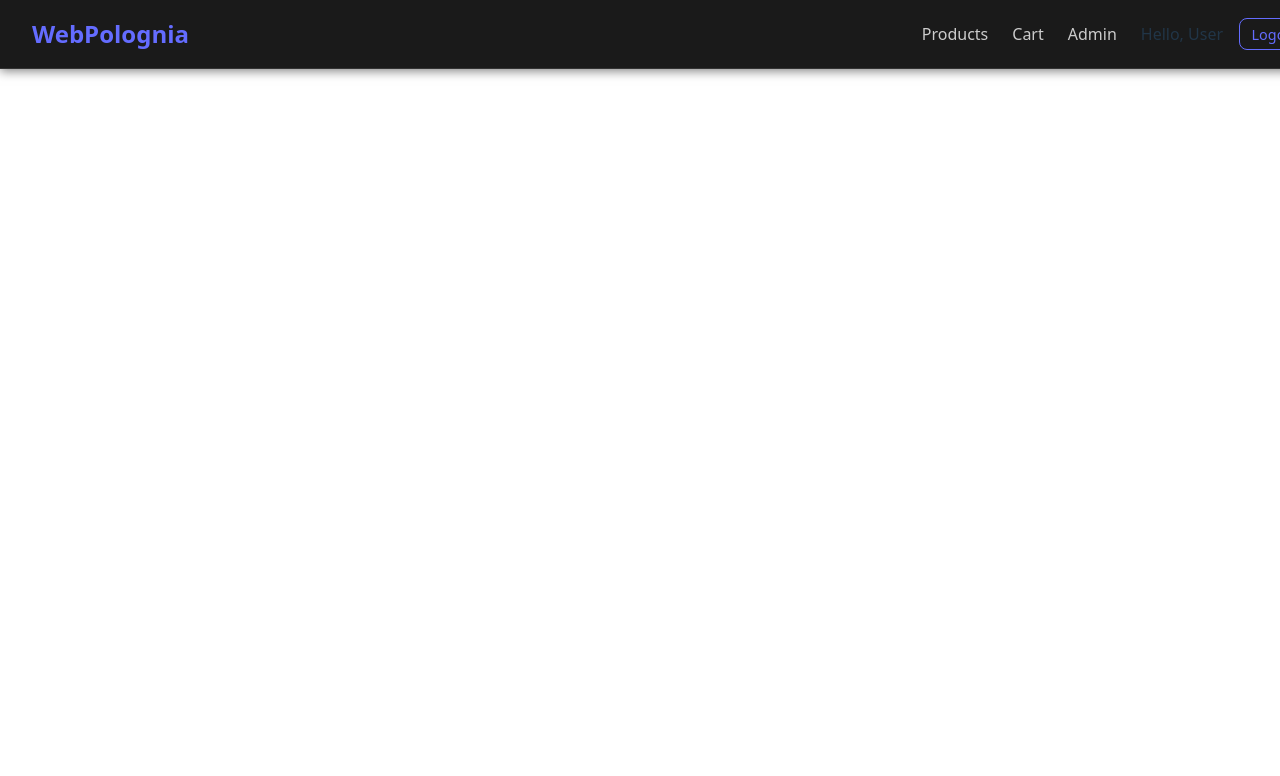
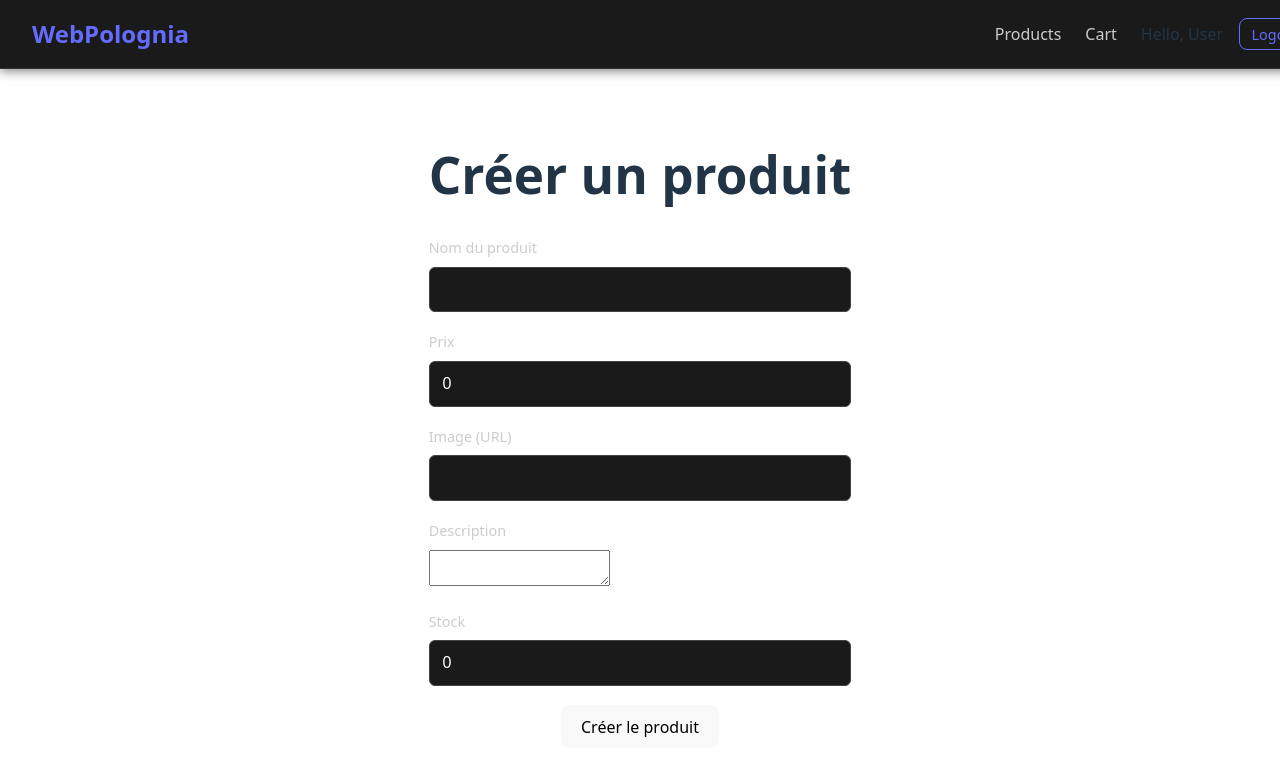
Before and after one commit to Xerrrit/WebPolognia, a Vue app in the folder frontend/: page /newProduct in a window 1280 px wide. Shown: the top 776 px of the page. Built offline with nearby package versions, Linux system fonts and the light colour scheme; sample sign-in values are in the browser's storage.

Commit message:
Ajout du bouton NewProduct

```diff
--- a/frontend/src/App.vue
+++ b/frontend/src/App.vue
@@ -17,7 +17,6 @@ function handleLogout() {
       <router-link to="/products">Products</router-link>
       <router-link to="/cart">Cart</router-link>
 
-      <router-link v-if="authStore.isAdmin()" to="/admin">Admin</router-link>
 
       <div v-if="authStore.isAuthenticated()" class="auth-menu">
         <span>Hello, {{ authStore.user?.nickname || 'User' }}</span>
--- a/frontend/src/pages/AdminPanel.vue
+++ /dev/null
@@ -1,3 +0,0 @@
-<template>
-    AdminPanel
-</template>
--- /dev/null
+++ b/frontend/src/pages/NewProduct.vue
@@ -0,0 +1,99 @@
+<template>
+  <div class="create-product">
+    <h1>Créer un produit</h1>
+
+    <form @submit.prevent="createProduct">
+
+      <!-- Name -->
+      <div class="form-group">
+        <label for="name">Nom du produit</label>
+        <input type="text" id="name" v-model="name" required />
+      </div>
+
+      <!-- Price -->
+      <div class="form-group">
+        <label for="price">Prix</label>
+        <input type="number" id="price" v-model="price" required />
+      </div>
+
+      <!-- Image -->
+      <div class="form-group">
+        <label for="image">Image (URL)</label>
+        <input type="text" id="image" v-model="image" required />
+      </div>
+
+      <!-- Description -->
+      <div class="form-group">
+        <label for="description">Description</label>
+        <textarea id="description" v-model="description" required></textarea>
+      </div>
+
+      <!-- Stock -->
+      <div class="form-group">
+        <label for="stock">Stock</label>
+        <input type="number" id="stock" v-model="stock" required />
+      </div>
+
+      <!-- Submit -->
+      <button type="submit">Créer le produit</button>
+
+    </form>
+  </div>
+</template>
+
+<script>
+import axios from "axios";
+
+export default {
+  name: "CreateProduct",
+
+  data() {
+    return {
+      name: "",
+      price: 0,
+      image: "",
+      description: "",
+      stock: 0,
+    };
+  },
+
+  methods: {
+    async createProduct() {
+      try {
+        // Récupération du token
+        const token = localStorage.getItem("token");
+
+        if (!token) {
+          alert("Vous devez être connecté !");
+          return;
+        }
+
+        const productData = {
+          name: this.name,
+          price: this.price,
+          image: this.image,
+          description: this.description,
+          stock: this.stock
+        };
+
+        // Requête POST vers l'API
+        await axios.post(
+          "http://localhost:4000/products",
+          productData,
+          {
+            headers: {
+              Authorization: `Bearer ${token}`,
+            },
+          }
+        );
+
+        alert("Produit créé avec succès !");
+        this.$router.push("/products"); // redirige vers la liste
+      } catch (error) {
+        console.error(error);
+        alert("Erreur lors de la création du produit.");
+      }
+    },
+  },
+};
+</script>
--- a/frontend/src/pages/Products.vue
+++ b/frontend/src/pages/Products.vue
@@ -28,6 +28,7 @@ function editProduct(id) {
 async function deleteProduct(id) {
     if (confirm(`Are you sure you want to delete this product ${id}?`)) {
         try {
+            await api.delete(`/products/${id}`);
             alert(`Product ${id} deleted successfully (simulated).`);
             fetchProducts();
         } catch (err) {
@@ -84,6 +85,11 @@ onMounted(() => {
         </div>
       </div>
     </div>
+  <div v-if="authStore.isAdmin()" class="center-new-product">
+     <router-link to="/newProduct">
+    <button class="new-product-btn">Add a new product</button>
+  </router-link>
+  </div>
   </div>
 </template>
 
@@ -128,6 +134,13 @@ onMounted(() => {
     margin-top: auto;
 }
 
+.center-new-product{
+  display: flex;
+  justify-content: center;
+  width: 100%;
+  margin-top: 20px;
+}
+
 
 @media screen and (min-width: 600px) {
     .products-grid {
--- a/frontend/src/router/index.js
+++ b/frontend/src/router/index.js
@@ -6,7 +6,7 @@ import Register from "../pages/Register.vue";
 import Products from "../pages/Products.vue";
 import ProductPage from "../pages/ProductPage.vue";
 import Cart from "../pages/Cart.vue";
-import AdminPanel from "../pages/AdminPanel.vue";
+import AdminPanel from "../pages/NewProduct.vue";
 
 const routes = [
   { path: "/", component: Home },
@@ -16,7 +16,7 @@ const routes = [
   { path: "/products/:id", component: ProductPage },
   { path: "/cart", component: Cart },
   {
-    path: "/admin",
+    path: "/newProduct",
     component: AdminPanel,
     meta: { requiresAdmin: true }
   }
```
